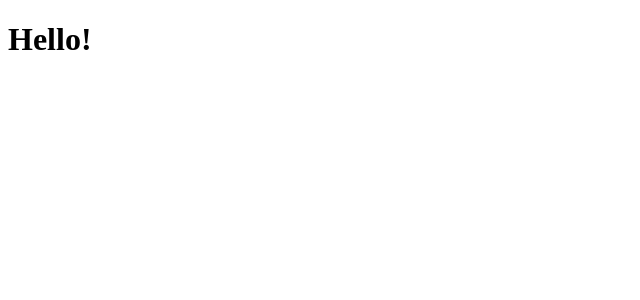
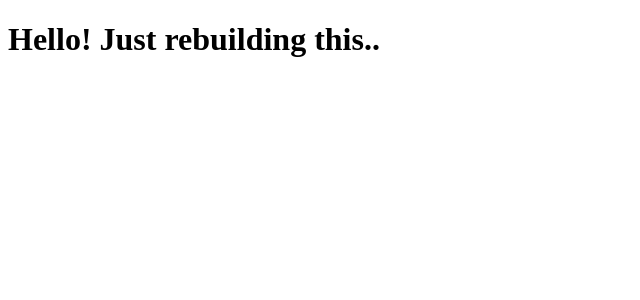
Before and after one commit to legofsalmon/colmhewson, a Next.js app: page / in a window 1280 px wide. Shown: the top 300 px of the page, without its empty margins (0-640 px from the left). Built offline with nearby package versions, Linux system fonts and the light colour scheme.

Commit message:
more tidying

```diff
--- a/app/page.jsx
+++ b/app/page.jsx
@@ -1,3 +1,3 @@
 export default function Page() {
-    return <h1>Hello!</h1>;
+    return <h1>Hello! Just rebuilding this..</h1>;
   }
```
